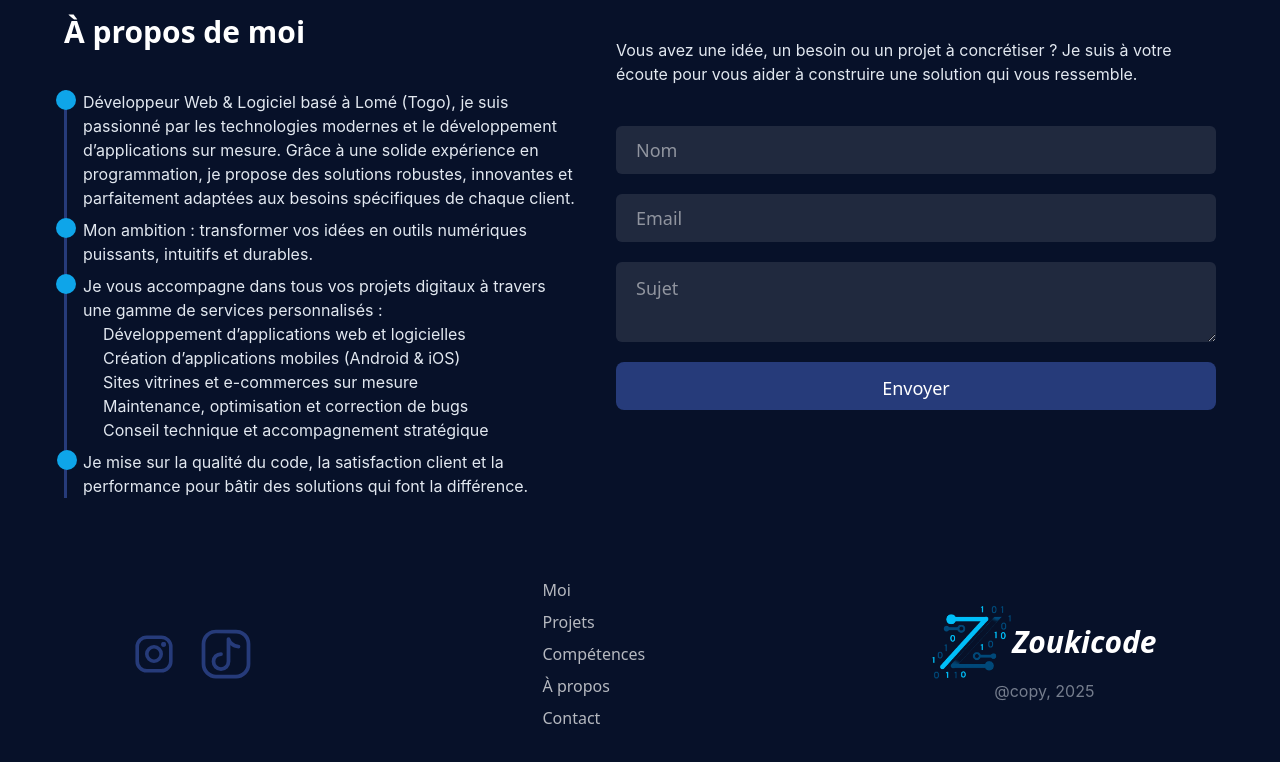
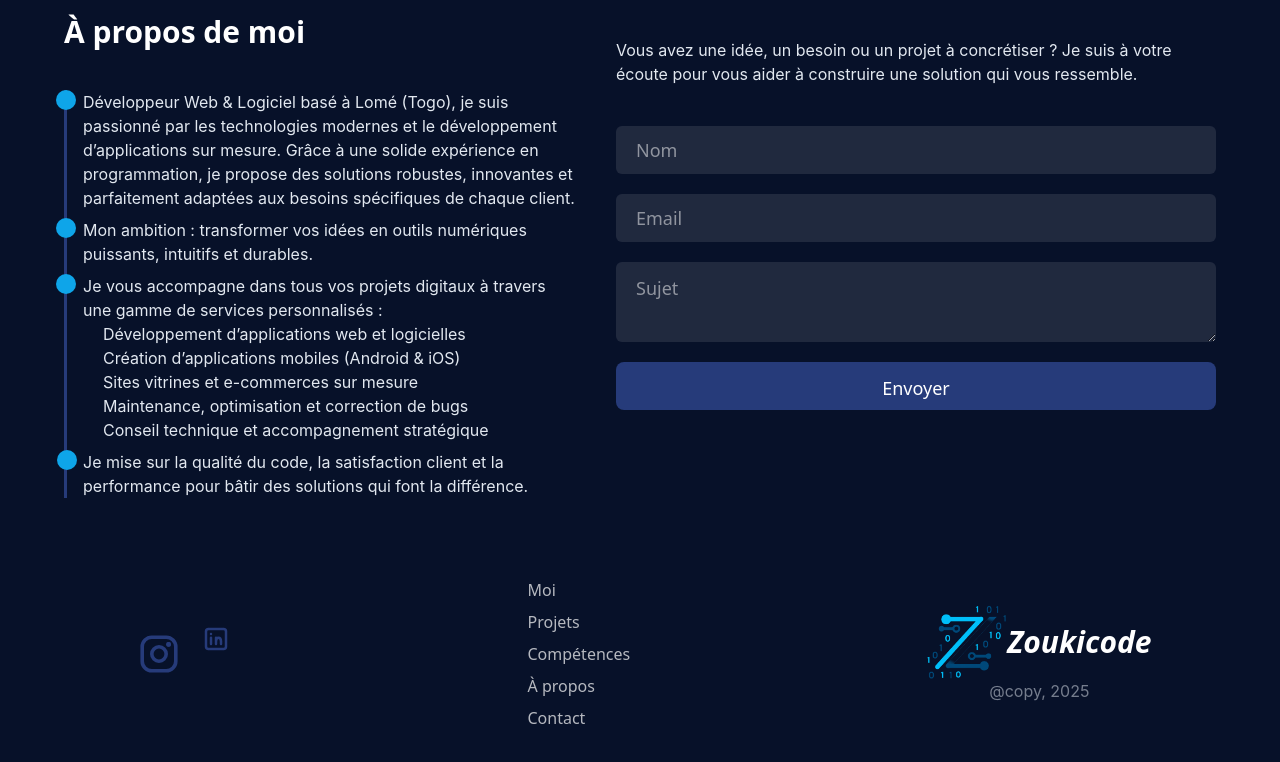
Before and after one commit to zoukicode/portfoilo, a React (Vite) app: page / in a window 1280 px wide. Shown: the part 1656-2418 px from the top of the page. Built offline with nearby package versions, Linux system fonts and the light colour scheme.

Commit message:
'apdate'

```diff
--- a/src/pages/Social.jsx
+++ b/src/pages/Social.jsx
@@ -9,15 +9,18 @@ export function Social(){
             viewport={{amount:0.5}}
             whileInView={{ opacity: 1, y: 0}}
         transition={{ ease:"easeInOut", duration: 0.8 }}>
-                <svg class="icone-conpetence" viewBox="0 -0.5 25 25" fill="none" xmlns="http://www.w3.org/2000/svg"><g id="SVGRepo_bgCarrier" stroke-width="0"></g><g id="SVGRepo_tracerCarrier" stroke-linecap="round" stroke-linejoin="round"></g><g id="SVGRepo_iconCarrier"> <path fill-rule="evenodd" clip-rule="evenodd" d="M15.5 5H9.5C7.29086 5 5.5 6.79086 5.5 9V15C5.5 17.2091 7.29086 19 9.5 19H15.5C17.7091 19 19.5 17.2091 19.5 15V9C19.5 6.79086 17.7091 5 15.5 5Z" stroke="#263b7a" stroke-width="1.5" stroke-linecap="round" stroke-linejoin="round"></path> <path fill-rule="evenodd" clip-rule="evenodd" d="M12.5 15C10.8431 15 9.5 13.6569 9.5 12C9.5 10.3431 10.8431 9 12.5 9C14.1569 9 15.5 10.3431 15.5 12C15.5 12.7956 15.1839 13.5587 14.6213 14.1213C14.0587 14.6839 13.2956 15 12.5 15Z" stroke="#263b7a" stroke-width="1.5" stroke-linecap="round" stroke-linejoin="round"></path> <rect x="15.5" y="9" width="2" height="2" rx="1" transform="rotate(-90 15.5 9)" fill="#263b7a"></rect> <rect x="16" y="8.5" width="1" height="1" rx="0.5" transform="rotate(-90 16 8.5)" stroke="#263b7a" stroke-linecap="round"></rect> </g></svg>
+            <svg class="icone-conpetence" viewBox="0 -0.5 25 25" fill="none" xmlns="http://www.w3.org/2000/svg"><g id="SVGRepo_bgCarrier" stroke-width="0"></g><g id="SVGRepo_tracerCarrier" stroke-linecap="round" stroke-linejoin="round"></g><g id="SVGRepo_iconCarrier"> <path fill-rule="evenodd" clip-rule="evenodd" d="M15.5 5H9.5C7.29086 5 5.5 6.79086 5.5 9V15C5.5 17.2091 7.29086 19 9.5 19H15.5C17.7091 19 19.5 17.2091 19.5 15V9C19.5 6.79086 17.7091 5 15.5 5Z" stroke="#263b7a" stroke-width="1.5" stroke-linecap="round" stroke-linejoin="round"></path> <path fill-rule="evenodd" clip-rule="evenodd" d="M12.5 15C10.8431 15 9.5 13.6569 9.5 12C9.5 10.3431 10.8431 9 12.5 9C14.1569 9 15.5 10.3431 15.5 12C15.5 12.7956 15.1839 13.5587 14.6213 14.1213C14.0587 14.6839 13.2956 15 12.5 15Z" stroke="#263b7a" stroke-width="1.5" stroke-linecap="round" stroke-linejoin="round"></path> <rect x="15.5" y="9" width="2" height="2" rx="1" transform="rotate(-90 15.5 9)" fill="#263b7a"></rect> <rect x="16" y="8.5" width="1" height="1" rx="0.5" transform="rotate(-90 16 8.5)" stroke="#263b7a" stroke-linecap="round"></rect> </g></svg>
             </motion.div>
-            {/* Tiktok */}
+            {/* // linkedin */}
             <motion.div
              initial={{ opacity: 0, y: 30 }}
             viewport={{amount:0.5}}
             whileInView={{ opacity: 1, y: 0}}
         transition={{ ease:"easeInOut", duration: 0.8 }}>
-                <svg class="icone-conpetence" viewBox="0 0 24 24" fill="none" xmlns="http://www.w3.org/2000/svg"><g id="SVGRepo_bgCarrier" stroke-width="0"></g><g id="SVGRepo_tracerCarrier" stroke-linecap="round" stroke-linejoin="round"></g><g id="SVGRepo_iconCarrier"> <path d="M21 8V16C21 18.7614 18.7614 21 16 21H8C5.23858 21 3 18.7614 3 16V8C3 5.23858 5.23858 3 8 3H16C18.7614 3 21 5.23858 21 8Z" stroke="#263b7a" stroke-width="1.5" stroke-linecap="round" stroke-linejoin="round"></path> <path d="M10 12C8.34315 12 7 13.3431 7 15C7 16.6569 8.34315 18 10 18C11.6569 18 13 16.6569 13 15V6C13.3333 7 14.6 9 17 9" stroke="#263b7a" stroke-width="1.5" stroke-linecap="round" stroke-linejoin="round"></path> </g></svg>
+
+            <a href="https://www.linkedin.com/in/marzouk-agrignan-05393029a/" target="_blank" rel="noopener noreferrer">
+            <svg viewBox="0 0 24 24" width="30" height="30" fill="none" xmlns="http://www.w3.org/2000/svg" stroke="#263b7a"><g id="SVGRepo_bgCarrier" stroke-width="0"></g><g id="SVGRepo_tracerCarrier" stroke-linecap="round" stroke-linejoin="round"></g><g id="SVGRepo_iconCarrier"> <path d="M8 16V11M12 16V14M12 11V14M16 16V14C16 12.5 15.5 11 14 11C12.5 11 12 12.5 12 14M7.99 8H8M6 20H18C19.1046 20 20 19.1046 20 18V6C20 4.89543 19.1046 4 18 4H6C4.89543 4 4 4.89543 4 6V18C4 19.1046 4.89543 20 6 20Z" stroke="#263b7a" stroke-width="2" stroke-linecap="round" stroke-linejoin="round"></path> </g></svg>
+            </a>
             </motion.div>
         </div>
     )
```
